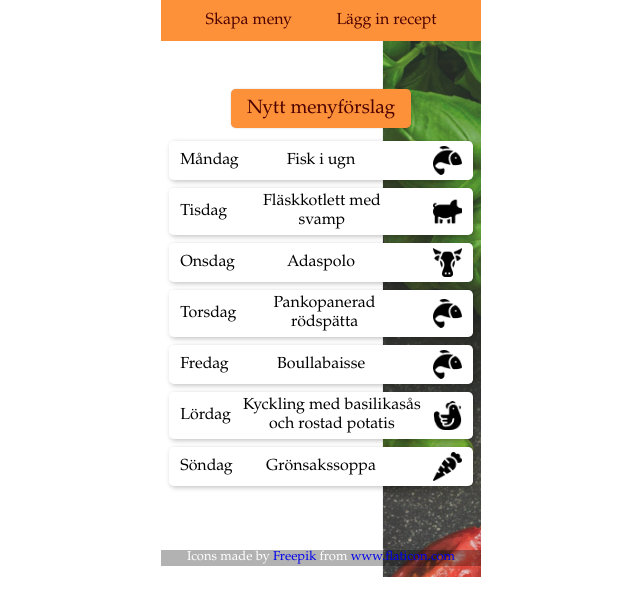
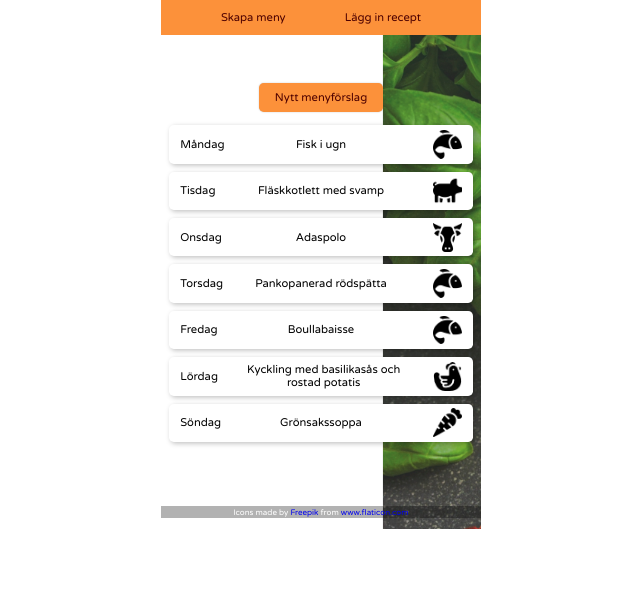
Before and after one commit to ellinorcarlstedt/matveckan, a React (Create React App) app: page / in a window 1280 px wide. Both pictures are taken after a click on the button "Visa menyförslag". Shown: the top 616 px of the page, without its empty margins (319-959 px from the left). Built offline with nearby package versions, Linux system fonts and the light colour scheme.

Commit message:
Added a google font. Adjusted font-size

```diff
--- a/src/App.css
+++ b/src/App.css
@@ -1,3 +1,5 @@
+@import url('https://fonts.googleapis.com/css2?family=Varela+Round&display=swap');
+
 * {
   box-sizing: border-box;
   margin: 0;
@@ -7,6 +9,8 @@
   margin: auto;
   text-align: center;
   font-family: Garamond, Cambria;
+  font-family: 'Varela Round';
+  font-size: 0.7rem;
 }
 
 .head-links-ul {
@@ -21,7 +25,7 @@
 .head-links-ul a {
   color: #4d0001;
   text-decoration: none;
-  padding: 0.7rem;
+  padding: 0.65rem;
 }
 
 .head-links-ul a:hover {
@@ -41,8 +45,8 @@
 
 .menu-displayer-reload-button {
   margin: 3rem 0 0.3rem;
-  font-family: Garamond, Cambria;
-  font-size: larger;
+  font-family: inherit;
+  font-size: inherit;
   background-color: #FC913A;
   color: #4d0001;
   border: none;
@@ -118,7 +122,8 @@
 
 .icon-artist-attribute {
   margin-top: 4rem;
-  font-size: small;
+  padding: 0.1rem;
+  font-size: 0.5rem;
   color: white;
   background-color: rgba(0, 0, 0, 0.3);
 }
@@ -135,43 +140,6 @@
   color: #FC913A;
 }
 
-.arrow-icon {
-  margin: -0.15rem 0;
-  padding-top: 0.15rem;
-}
-
-.arrow-icon img {
-  box-sizing: content-box;
-  height: 15px;
-  width: 15px;
-}
-
-.rotate-180-open {
-  animation: rotate-180-open 0.2s linear forwards;
-}
-
-.rotate-180-close {
-  animation: rotate-180-close 0.2s linear forwards;
-}
-
-@keyframes rotate-180-open {
-  0% {
-    transform: rotate(0) translateY(0);
-  }
-  100% {
-    transform: rotate(180deg) translateY(0.25rem);
-  }
-}
-
-@keyframes rotate-180-close {
-  0% {
-    transform: rotate(180deg) translateY(0.25rem);
-  }
-  100% {
-    transform: rotate(0) translateY(0);
-  }
-}
-
 @media (min-width: 1000px) {
   .App {
     width: 25%;
```
